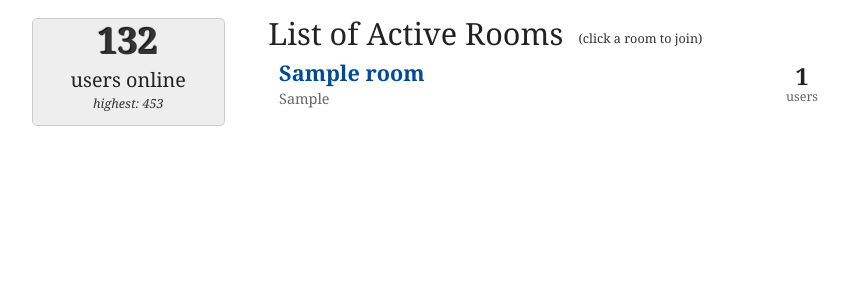
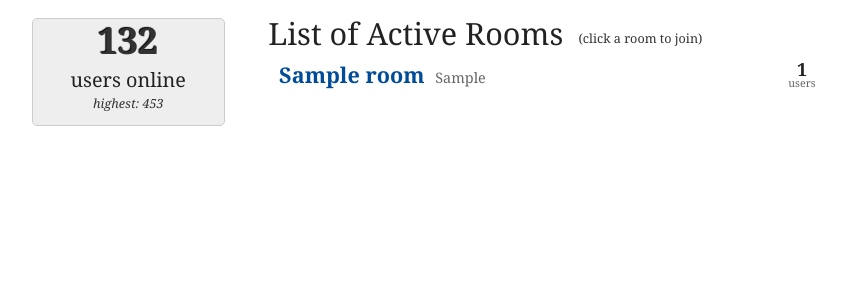
Before and after one commit to mikexstudios/mitirc, a Django app: template base/templates/base/dashboard.html in a window 1280 px wide. Shown: the part 64-364 px from the top of the page, without its empty margins (208-1057 px from the left). Run offline with Django 3.2, Linux system fonts and the light colour scheme; the template is opened without the code that fills it: values that come from a table or form of the project are taken from there, others are empty; tables that the repository leaves empty hold one stand-in row (values such as "Sample post").

Commit message:
Minimized room listing table in more compact format.

```diff
--- a/base/static/src/screen.sass
+++ b/base/static/src/screen.sass
@@ -142,7 +142,7 @@ body#dashboard
         td
           padding: 0
           //bottom-padding should be slightly more than top to balance out space
-          padding: 0.4em 0.6em 0.5em 0.6em
+          padding: 0.3em 0.6em 0.4em 0.6em
         td.left
           border-right: 1px solid #fff
           h4, p
@@ -151,10 +151,13 @@ body#dashboard
             line-height: 1
           h4
             font-weight: bold
-            margin-bottom: 0.4em
+            //margin-bottom: 0.4em
+            float: left
+            margin-right: 0.5em
             a
               +hover-link
           p
+            padding-top: 0.5em
             font-size: 0.8em
             color: $quiet-color
         td.right
@@ -168,11 +171,10 @@ body#dashboard
               padding: 0
               line-height: 1
             h4
-              font-size: 1.3em
+              font-size: 1.0em
               font-weight: bold
-              margin-bottom: 0.1em
             p
-              font-size: 0.7em
+              font-size: 0.6em
               color: $quiet-color
 
 
--- a/base/static/stylesheets/screen.css
+++ b/base/static/stylesheets/screen.css
@@ -679,7 +679,7 @@ body#dashboard #content #rooms table tr.even td {
 /* line 142, ../src/screen.sass */
 body#dashboard #content #rooms table td {
   padding: 0;
-  padding: 0.4em 0.6em 0.5em 0.6em;
+  padding: 0.3em 0.6em 0.4em 0.6em;
 }
 /* line 146, ../src/screen.sass */
 body#dashboard #content #rooms table td.left {
@@ -694,9 +694,10 @@ body#dashboard #content #rooms table td.left h4, body#dashboard #content #rooms
 /* line 152, ../src/screen.sass */
 body#dashboard #content #rooms table td.left h4 {
   font-weight: bold;
-  margin-bottom: 0.4em;
+  float: left;
+  margin-right: 0.5em;
 }
-/* line 155, ../src/screen.sass */
+/* line 157, ../src/screen.sass */
 body#dashboard #content #rooms table td.left h4 a {
   text-decoration: none;
 }
@@ -704,48 +705,48 @@ body#dashboard #content #rooms table td.left h4 a {
 body#dashboard #content #rooms table td.left h4 a:hover {
   text-decoration: underline;
 }
-/* line 157, ../src/screen.sass */
+/* line 159, ../src/screen.sass */
 body#dashboard #content #rooms table td.left p {
+  padding-top: 0.5em;
   font-size: 0.8em;
   color: #666666;
 }
-/* line 160, ../src/screen.sass */
+/* line 163, ../src/screen.sass */
 body#dashboard #content #rooms table td.right {
   padding-left: 0;
   padding-right: 0;
   width: 60px;
 }
-/* line 164, ../src/screen.sass */
+/* line 167, ../src/screen.sass */
 body#dashboard #content #rooms table td.right .num_users {
   text-align: center;
 }
-/* line 166, ../src/screen.sass */
+/* line 169, ../src/screen.sass */
 body#dashboard #content #rooms table td.right .num_users h4, body#dashboard #content #rooms table td.right .num_users p {
   margin: 0;
   padding: 0;
   line-height: 1;
 }
-/* line 170, ../src/screen.sass */
+/* line 173, ../src/screen.sass */
 body#dashboard #content #rooms table td.right .num_users h4 {
-  font-size: 1.3em;
+  font-size: 1em;
   font-weight: bold;
-  margin-bottom: 0.1em;
 }
-/* line 174, ../src/screen.sass */
+/* line 176, ../src/screen.sass */
 body#dashboard #content #rooms table td.right .num_users p {
-  font-size: 0.7em;
+  font-size: 0.6em;
   color: #666666;
 }
 
-/* line 183, ../src/screen.sass */
+/* line 185, ../src/screen.sass */
 body#home #header {
   text-align: center;
 }
-/* line 185, ../src/screen.sass */
+/* line 187, ../src/screen.sass */
 body#home #header h1 {
   font-size: 1.8em;
 }
-/* line 187, ../src/screen.sass */
+/* line 189, ../src/screen.sass */
 body#home #header h1 a {
   text-decoration: none;
   color: #333333;
@@ -754,16 +755,16 @@ body#home #header h1 a {
 body#home #header h1 a:hover {
   text-decoration: underline;
 }
-/* line 190, ../src/screen.sass */
+/* line 192, ../src/screen.sass */
 body#home #header .tagline {
   font-size: 2.9em;
   margin-bottom: 0.3em;
 }
-/* line 193, ../src/screen.sass */
+/* line 195, ../src/screen.sass */
 body#home #header .description {
   font-size: 1.2em;
 }
-/* line 196, ../src/screen.sass */
+/* line 198, ../src/screen.sass */
 body#home #content .left {
   display: inline;
   float: left;
@@ -774,7 +775,7 @@ body#home #content .left {
 * html body#home #content .left {
   overflow-x: hidden;
 }
-/* line 198, ../src/screen.sass */
+/* line 200, ../src/screen.sass */
 body#home #content .right {
   display: inline;
   float: left;
@@ -786,30 +787,30 @@ body#home #content .right {
 * html body#home #content .right {
   overflow-x: hidden;
 }
-/* line 202, ../src/screen.sass */
+/* line 204, ../src/screen.sass */
 body#home #content .right h3 {
   margin-left: 0.65em;
   margin-bottom: 0.85em;
 }
-/* line 205, ../src/screen.sass */
+/* line 207, ../src/screen.sass */
 body#home #content .right a.login {
   font-size: 1.2em;
 }
-/* line 208, ../src/screen.sass */
+/* line 210, ../src/screen.sass */
 body#home #content .right #info {
   margin-top: 1.4em;
 }
-/* line 210, ../src/screen.sass */
+/* line 212, ../src/screen.sass */
 body#home #content .right #info h4 {
   font-size: 0.8em;
   font-weight: bold;
   margin-bottom: 0.4em;
 }
-/* line 214, ../src/screen.sass */
+/* line 216, ../src/screen.sass */
 body#home #content .right #info p {
   font-size: 0.8em;
 }
-/* line 216, ../src/screen.sass */
+/* line 218, ../src/screen.sass */
 body#home #content #serverinfo {
   display: inline;
   float: left;
@@ -823,7 +824,7 @@ body#home #content #serverinfo {
 * html body#home #content #serverinfo {
   overflow-x: hidden;
 }
-/* line 221, ../src/screen.sass */
+/* line 223, ../src/screen.sass */
 body#home #content #serverinfo h4 {
   color: #555555;
   font-size: 1.5em;
```
